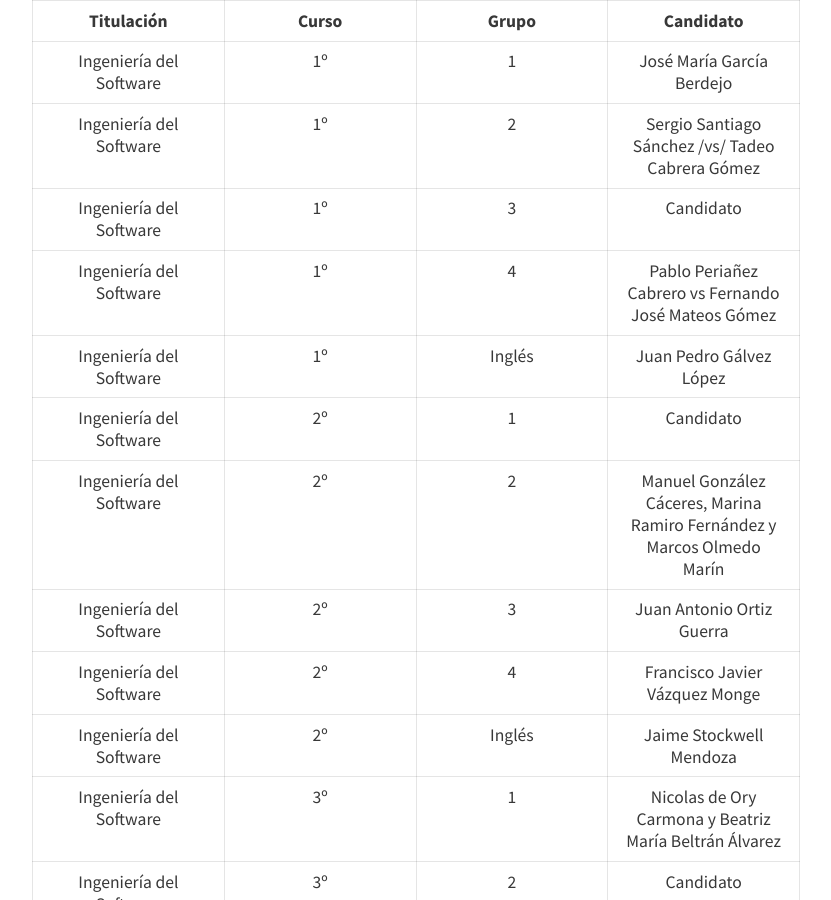
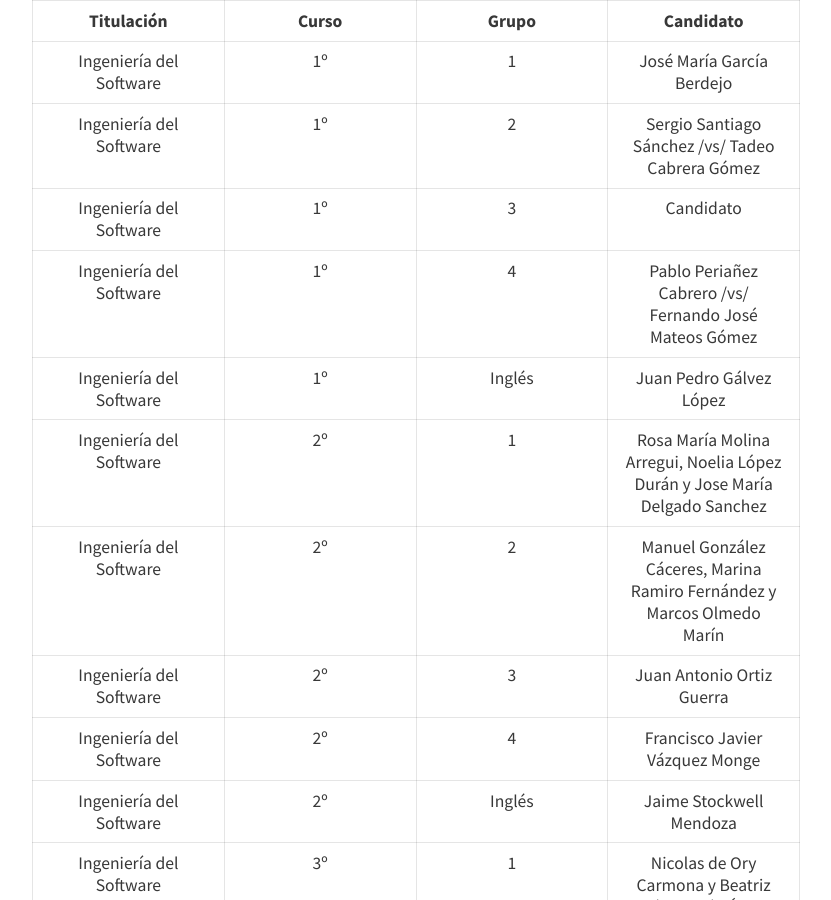
Before and after one commit to dlga/dlga.github.io, a Jekyll site: the page built from _posts/2021-03-23-candidaturasprovisionales.md, in a window 1280 px wide and 900 px high, scrolled down 836 px. Shown: the whole window, without its empty margins (224-1055 px from the left). Built offline with Jekyll 4.4.1, drawn with Linux system fonts in a browser that asks for light colours; nearby versions of some CDN libraries.

Commit message:
Update 2021-03-23-candidaturasprovisionales.md

```diff
--- a/_posts/2021-03-23-candidaturasprovisionales.md
+++ b/_posts/2021-03-23-candidaturasprovisionales.md
@@ -22,9 +22,9 @@ Una vez completado el proceso de candidaturas, se hace constancia de las siguien
 |   Ingeniería del Software  |   1º  |    1   | José María García Berdejo|
 |   Ingeniería del Software  |   1º  |    2   | Sergio Santiago Sánchez /vs/ Tadeo Cabrera Gómez |
 |   Ingeniería del Software  |   1º  |    3   | Candidato|
-|   Ingeniería del Software  |   1º  |    4   | Pablo Periañez Cabrero vs Fernando José Mateos Gómez|
+|   Ingeniería del Software  |   1º  |    4   | Pablo Periañez Cabrero /vs/ Fernando José Mateos Gómez|
 |   Ingeniería del Software  |   1º  | Inglés | Juan Pedro Gálvez López|
-|   Ingeniería del Software  |   2º  |    1   | Candidato|
+|   Ingeniería del Software  |   2º  |    1   | Rosa María Molina Arregui, Noelia López Durán y Jose María Delgado Sanchez|
 |   Ingeniería del Software  |   2º  |    2   | Manuel González Cáceres, Marina Ramiro Fernández y Marcos Olmedo Marín|
 |   Ingeniería del Software  |   2º  |    3   | Juan Antonio Ortiz Guerra |
 |   Ingeniería del Software  |   2º  |    4   | Francisco Javier Vázquez Monge |
```
